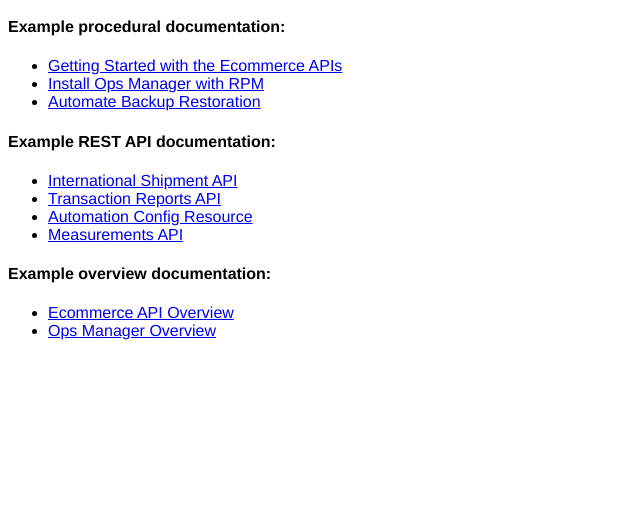
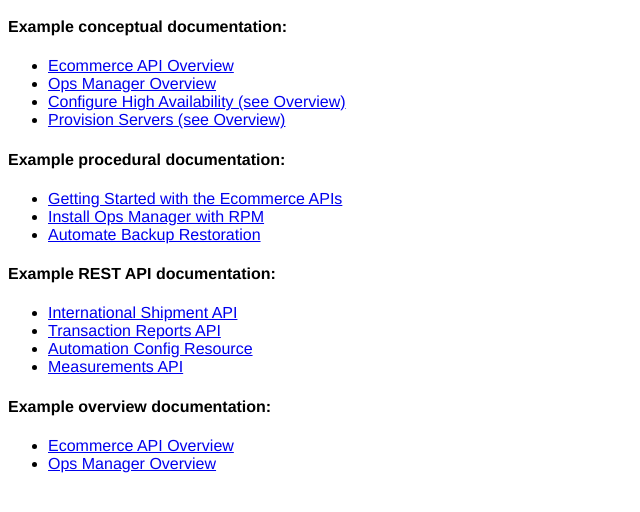
Before and after one commit to bgrabar/bgrabar.github.io, a plain HTML site: page index.html in a window 1280 px wide. Shown: the part 44-556 px from the top of the page, without its empty margins (0-640 px from the left). Drawn offline with Linux system fonts and the light colour scheme.

Commit message:
add concept docs to index.html

```diff
--- a/index.html
+++ b/index.html
@@ -17,7 +17,13 @@
 
 <h3>Bob Grabar Writing Samples</h3>
 
-
+<h4>Example conceptual documentation:</h4>
+<ul>
+<li><a href="https://docs.shippingapi.pitneybowes.com/overview.html" target="_blank">Ecommerce API Overview</a></li>
+<li><a href="https://www.mongodb.com/docs/ops-manager/v3.4/application/" target="_blank">Ops Manager Overview</a></li>
+<li><a href="https://www.mongodb.com/docs/ops-manager/v2.0/tutorial/configure-application-high-availability/" target="_blank">Configure High Availability (see Overview)</a></li>
+<li><a href="https://www.mongodb.com/docs/ops-manager/v2.0/tutorial/add-servers-automation/" target="_blank">Provision Servers (see Overview)</a></li>
+</ul>
 
 <h4>Example procedural documentation:</h4>
 <ul>
@@ -40,6 +46,5 @@
 <li><a href="https://www.mongodb.com/docs/ops-manager/v3.4/application/" target="_blank">Ops Manager Overview</a></li>
 </ul>
 
-</font>
 </body>
 </html>
```
